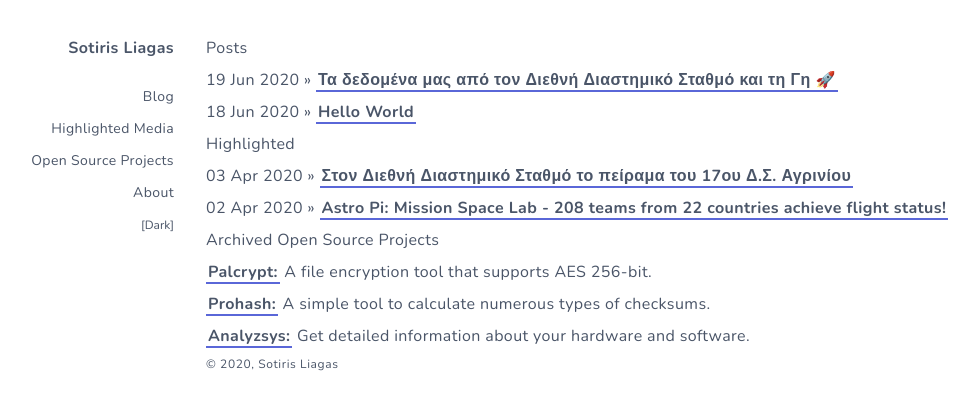
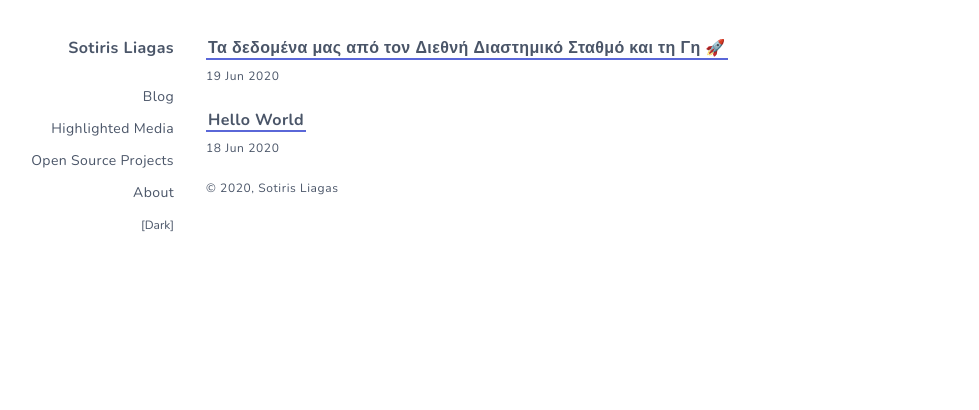
Before and after one commit to liagason/A-Jekyll-Blog, a Jekyll site: the page built from index.html, in a window 1280 px wide. Shown: the top 410 px of the page, without its empty margins (162-1141 px from the left). Built offline with Jekyll 4.4.1, drawn with Linux system fonts in a browser that asks for light colours.

Commit message:
Update index.html

```diff
--- a/index.html
+++ b/index.html
@@ -1,26 +1,8 @@
 ---
 layout: default
-title: Sotiris Liagas
+title: Sotiris Liagas - Σωτήρης Λιάγκας
 ---
-
-<div id="home">
-  <h1>Posts</h1>
-  <ul class="posts">
-    {% for post in site.posts %}
-      <li><span>{{ post.date | date_to_string }}</span> &raquo; <a href="{{ post.url }}">{{ post.title }}</a></li>
-    {% endfor %}
-  </ul>
-
-  <h1>Highlighted</h1>
-  <ul class="posts">
-    <li><span>03 Apr 2020</span> &raquo; <a target="_blank" href="https://www.sch.gr/tin-tetarti-8-apriliou-2020-ston-diethni-diastimiko-stathmo-tha-dieksachthei-peirama-tou-17ou-dimotikou-scholeiou-agriniou/">Στον Διεθνή Διαστημικό Σταθμό το πείραμα του 17ου Δ.Σ. Αγρινίου</a></li>
-    <li><span>02 Apr 2020</span> &raquo; <a target="_blank" href="https://www.esa.int/Education/AstroPI/Astro_Pi_Mission_Space_Lab_-_208_teams_from_22_countries_achieve_flight_status">Astro Pi: Mission Space Lab - 208 teams from 22 countries achieve flight status!</a></li>
-  </ul>
-
-  <h1>Archived Open Source Projects</h1>
-  <ul class="posts">
-    <li><a target="_blank" href="https://www.softpedia.com/get/Security/Encrypting/PalCrypt.shtml">Palcrypt:</a> A file encryption tool that supports AES 256-bit.</li>
-    <li><a target="_blank" href="https://www.softpedia.com/get/Security/Security-Related/ProHash.shtml">Prohash:</a> A simple tool to calculate numerous types of checksums.</li>
-    <li><a target="_blank" href="https://www.softpedia.com/get/System/System-Info/AnalyzSys.shtml">Analyzsys:</a> Get detailed information about your hardware and software.</li>
-  </ul>
-</div>
+{% for post in site.posts %}
+<h2 class="font-bold"><a href="{{ post.url }}">{{ post.title }}</a></h2>
+<p class="text-xs tracking-wider mb-4">{{ post.date | date_to_string }}</p>
+{% endfor %}
```
